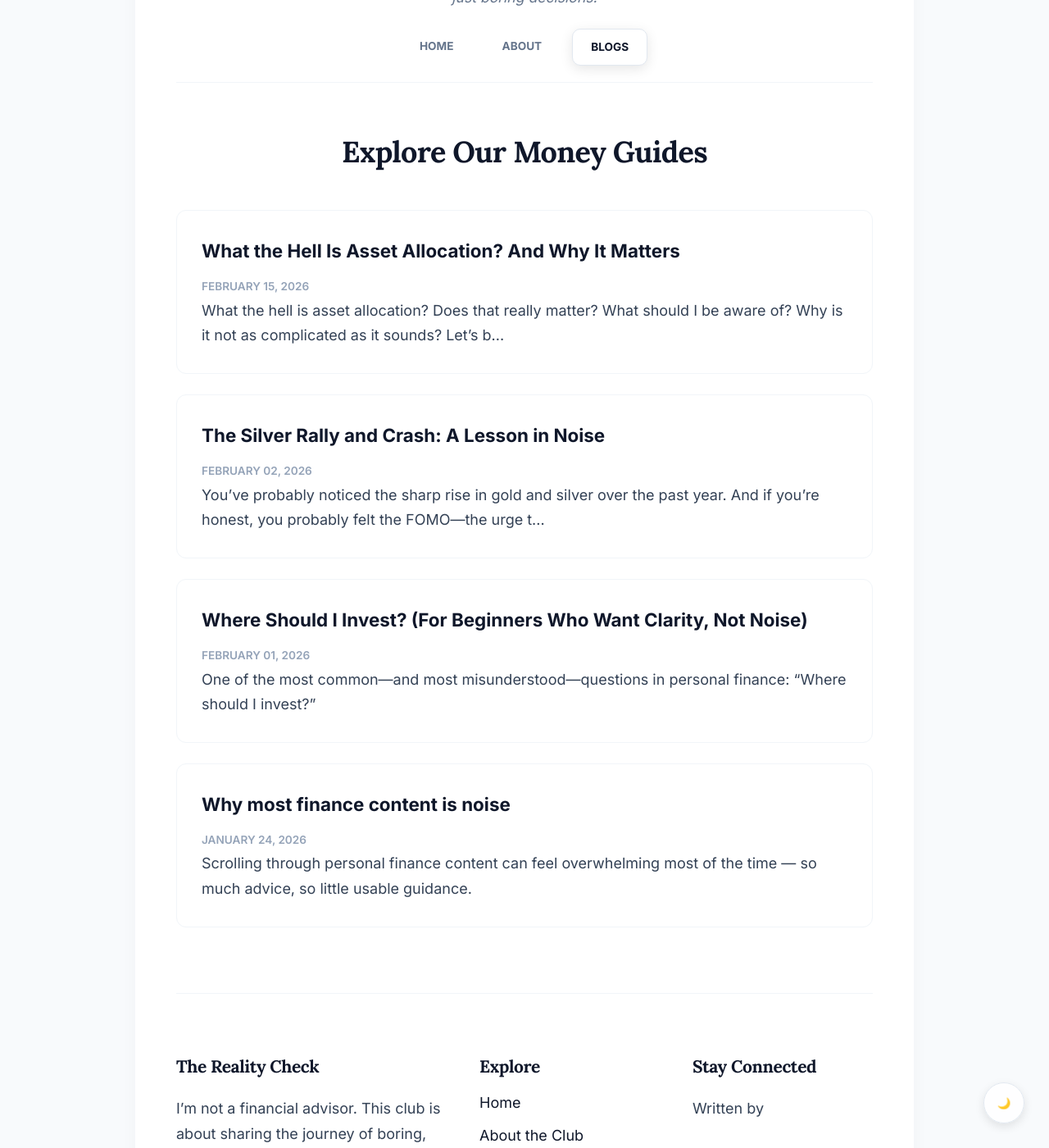
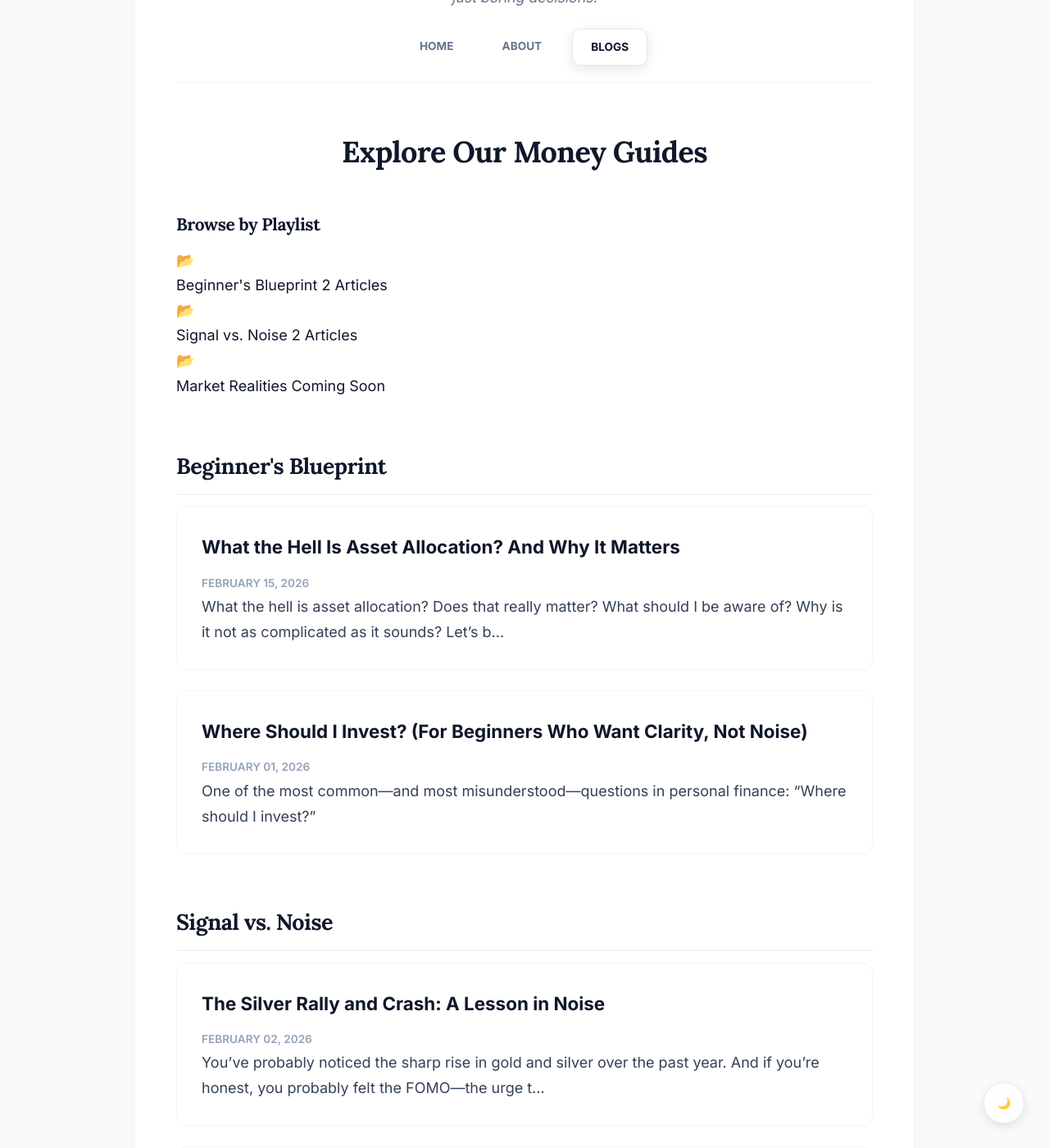
Before and after one commit to HarieshMK/HarieshMK.github.io, a Jekyll site: the page built from blogs.html, in a window 1280 px wide and 1400 px high, scrolled down 229 px. Shown: the whole window at 82% size. Built offline with Jekyll 4.4.1, drawn with Linux system fonts in a browser that asks for light colours.

Commit message:
Update blogs.html

```diff
--- a/blogs.html
+++ b/blogs.html
@@ -6,20 +6,63 @@ description: "Explore practical guides on asset allocation, market risks, and di
 
 <h1 style="text-align: center; margin-bottom: 40px;">Explore Our Money Guides</h1>
 
-<div class="blogs-list">
-  {% for post in site.posts %}
-    <a href="{{ post.url | relative_url }}" class="post-card-link">
-      <div class="post-card">
-        <span class="post-title">{{ post.title }}</span>
+<section class="category-section">
+  <h3>Browse by Playlist</h3>
+  <div class="folder-grid">
 
-        <span class="post-date">
-          {{ post.date | date: "%B %d, %Y" }}
-        </span>
-
-        <div class="post-excerpt">
-          {{ post.excerpt | strip_html | truncate: 140 }}
-        </div>
+    <a href="#beginners" class="folder-card">
+      <div class="folder-icon">📂</div>
+      <div class="folder-info">
+        <span class="folder-name">Beginner's Blueprint</span>
+        <span class="folder-count">2 Articles</span>
       </div>
     </a>
+
+    <a href="#noise" class="folder-card">
+      <div class="folder-icon">📂</div>
+      <div class="folder-info">
+        <span class="folder-name">Signal vs. Noise</span>
+        <span class="folder-count">2 Articles</span>
+      </div>
+    </a>
+
+    <a href="#market" class="folder-card">
+      <div class="folder-icon">📂</div>
+      <div class="folder-info">
+        <span class="folder-name">Market Realities</span>
+        <span class="folder-count">Coming Soon</span>
+      </div>
+    </a>
+
+  </div>
+</section>
+
+<div class="blogs-list">
+
+  <h2 id="beginners" style="margin-top: 60px; border-bottom: 2px solid #f1f5f9; padding-bottom: 10px;">Beginner's Blueprint</h2>
+  {% for post in site.posts %}
+    {% if post.title contains "Invest" or post.title contains "Allocation" %}
+      <a href="{{ post.url | relative_url }}" class="post-card-link">
+        <div class="post-card">
+          <span class="post-title">{{ post.title }}</span>
+          <span class="post-date">{{ post.date | date: "%B %d, %Y" }}</span>
+          <div class="post-excerpt">{{ post.excerpt | strip_html | truncate: 140 }}</div>
+        </div>
+      </a>
+    {% endif %}
   {% endfor %}
+
+  <h2 id="noise" style="margin-top: 60px; border-bottom: 2px solid #f1f5f9; padding-bottom: 10px;">Signal vs. Noise</h2>
+  {% for post in site.posts %}
+    {% if post.title contains "noise" or post.title contains "Silver" %}
+      <a href="{{ post.url | relative_url }}" class="post-card-link">
+        <div class="post-card">
+          <span class="post-title">{{ post.title }}</span>
+          <span class="post-date">{{ post.date | date: "%B %d, %Y" }}</span>
+          <div class="post-excerpt">{{ post.excerpt | strip_html | truncate: 140 }}</div>
+        </div>
+      </a>
+    {% endif %}
+  {% endfor %}
+
 </div>
```
